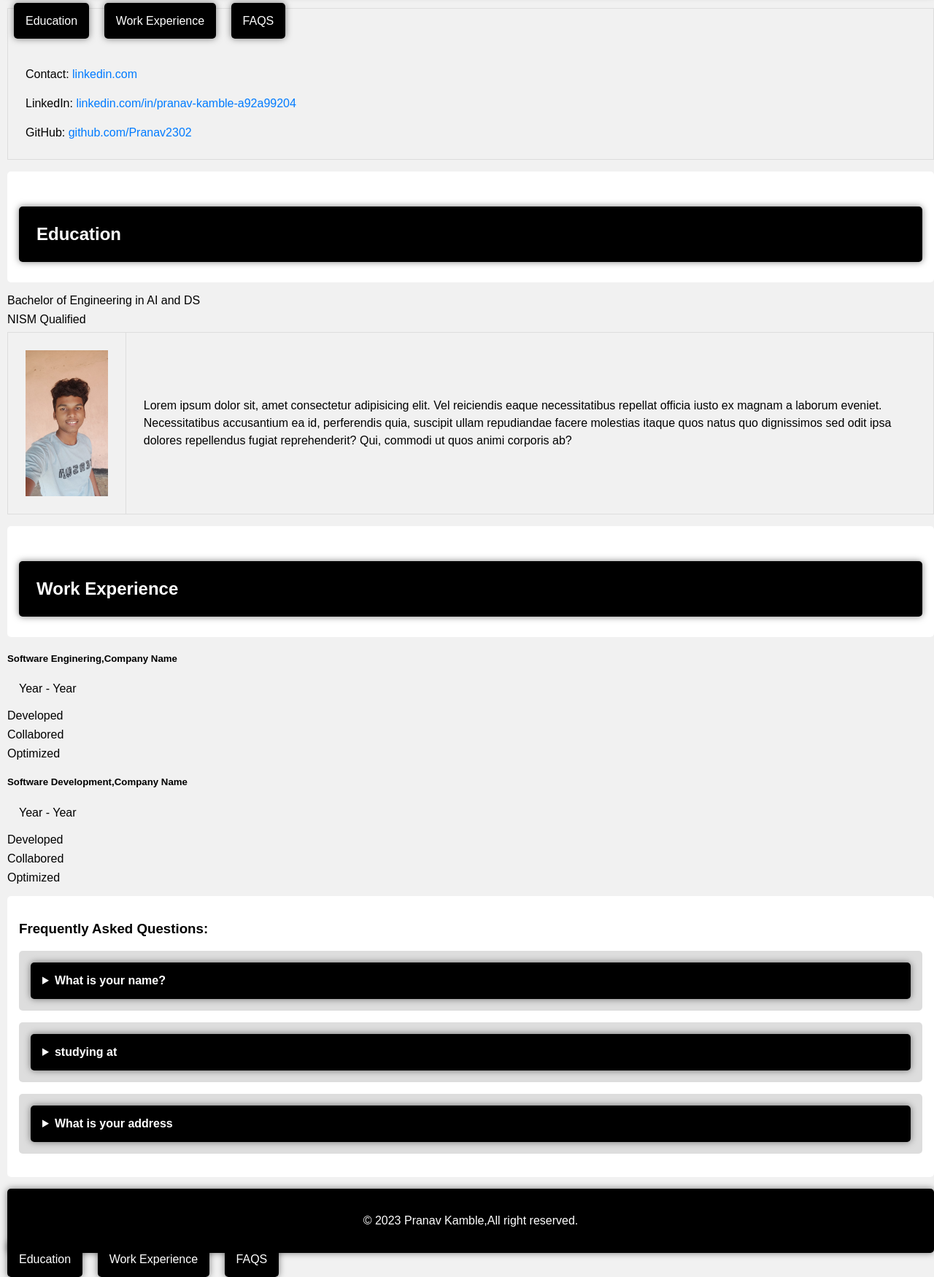
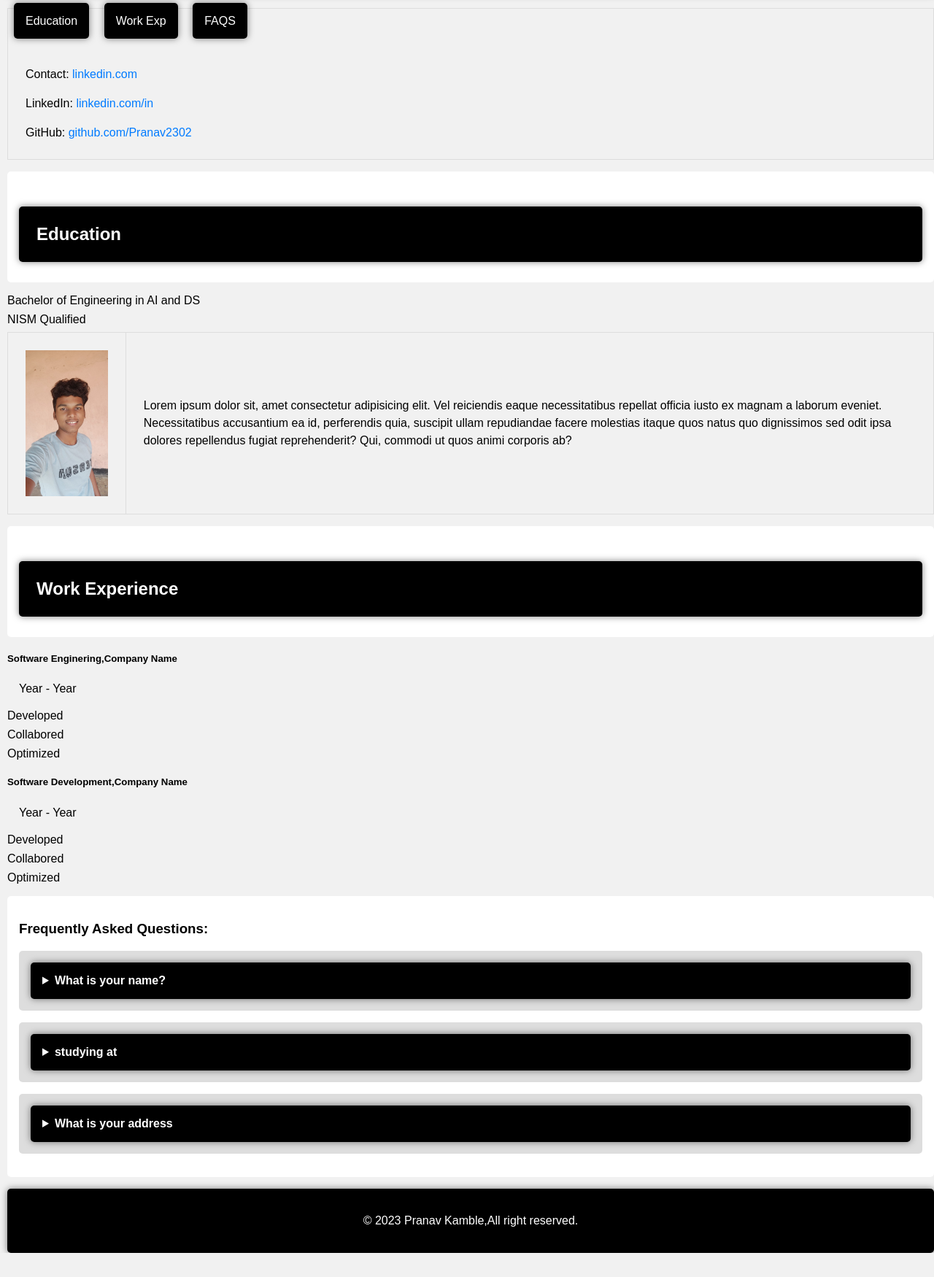
Before and after one commit to Pranav2302/web, a plain HTML site: page index.html in a window 1280 px wide. Shown: the part 108-1858 px from the top of the page at 73% size. After the commit the page ends 1825 px from the top, so only its background shows below. Drawn offline with Linux system fonts and the light colour scheme.

Commit message:
Add files via upload
updated 3

```diff
--- a/index.html
+++ b/index.html
@@ -20,14 +20,14 @@
             <td>
                  <nav>
                     <li><a href="#educationbookmark">Education</a></li>
-                    <li><a href="#workbookmark">Work Experience</a></li>
+                    <li><a href="#workbookmark">Work Exp</a></li>
                     <li><a href="#faqsbookmark">FAQS</a></li>
                 </nav>
                 <br>
                 <br>
                <p>Contact: <a href=" ">linkedin.com</a> <br/></p>
 
-                <p>LinkedIn: <a href="https://www.linkedin.com/in/pranav-kamble-a92a99204">linkedin.com/in/pranav-kamble-a92a99204</a></p>
+                <p>LinkedIn: <a href="https://www.linkedin.com/in/pranav-kamble-a92a99204">linkedin.com/in</a></p>
 
                 <p>GitHub: <a href="https://github.com/Pranav2302">github.com/Pranav2302</a></p>
             </td>
@@ -90,10 +90,3 @@
 
 </div>
 </body>
-
-
-                <nav>
-                    <li><a href="#educationbookmark">Education</a></li>
-                    <li><a href="#workbookmark">Work Experience</a></li>
-                    <li><a href="#faqsbookmark">FAQS</a></li>
-                </nav>
```
